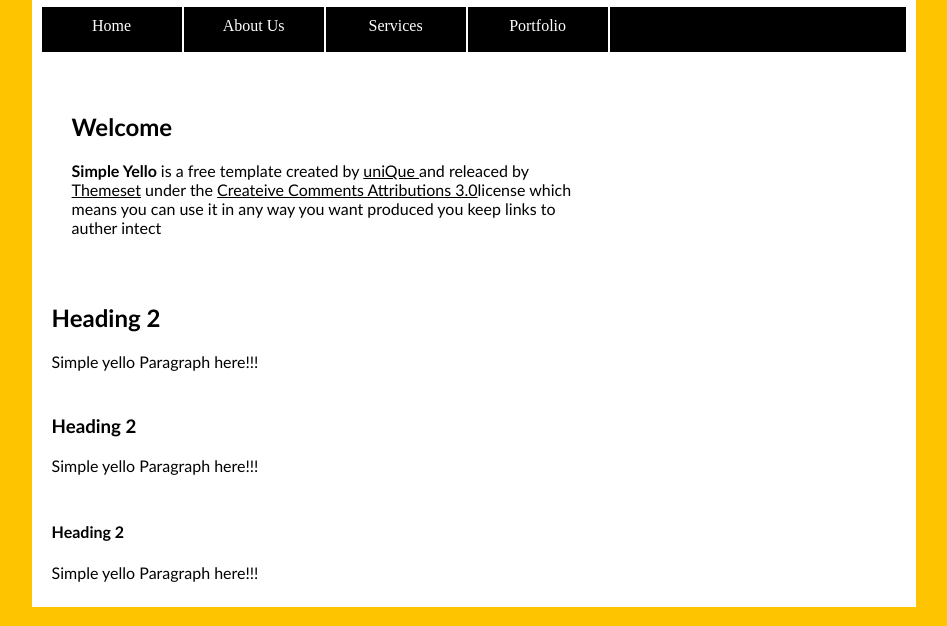
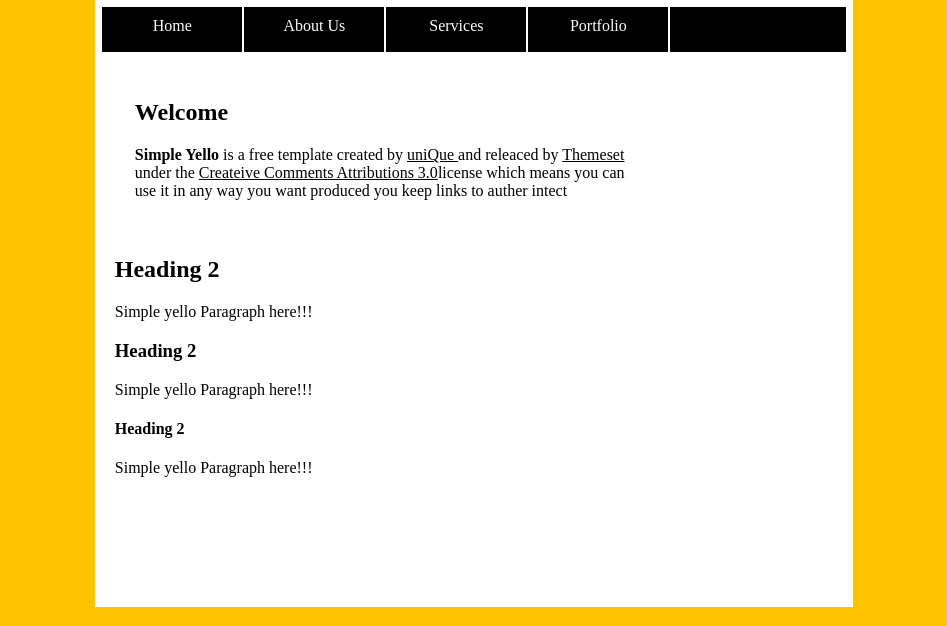
Before and after one commit to muralibalan/WebPage-Using-CSS-Flex-Property, a plain HTML site: page index.html in a window 1280 px wide. Shown: the part 174-800 px from the top of the page, without its empty margins (166-1113 px from the left). Drawn offline with Linux system fonts and the light colour scheme.

Commit message:
some changes

```diff
--- a/index.html
+++ b/index.html
@@ -25,22 +25,13 @@
                 <p><b>Simple Yello </b>is a free template  created by <u>uniQue </u>and releaced by <u>Themeset</u> under the <u>Createive Comments Attributions 3.0</u>license which means you can use it in any way you want produced you keep links to auther intect</p>
             </section>
         </div>
-        <div class="contentBox">
-            <div class="content">
+        <div class="content2">
             <h2>Heading 2</h2>
             <p>Simple yello Paragraph here!!!</p>
-            </div>
-
-            <div class="content">
             <h3>Heading 2</h3>
             <p>Simple yello Paragraph here!!!</p>
-            </div>
-
-            <div class="content">
             <h4>Heading 2</h4>
             <p>Simple yello Paragraph here!!!</p>
-            </div>
-
         </div>
     </div>
 </body>
--- a/style.css
+++ b/style.css
@@ -1,7 +1,7 @@
 .totalCondainer{
-    width: 70%;
+    width: 60%;
     height: 770px;
-    margin-left: 15%;
+    margin-left: 20%;
     padding-top: 3px;
     background-color: white;
 }
@@ -29,7 +29,7 @@
 .navigation{
     height: 45px;
     background-color: black;
-    margin: 10px;
+    margin: 1%;
     display: flex;
 }
 .link{
@@ -45,12 +45,8 @@
     margin-left: 40px;
 }
 .content{
-    width: 60%;
-    padding-top: 10px;
-    font-family:'Gill Sans', 'Gill Sans MT', Calibri, 'Trebuchet MS', sans-serif;
+    width: 70%;
 }
-.contentBox{
-
+.content2{
     padding: 20px;
-    display: block;
 }
```
Lines whose indentation alone changed are shown as unchanged.
